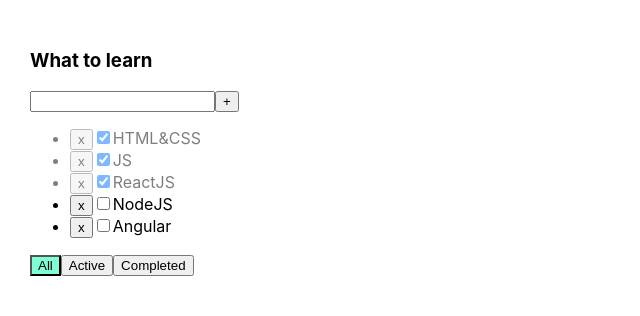
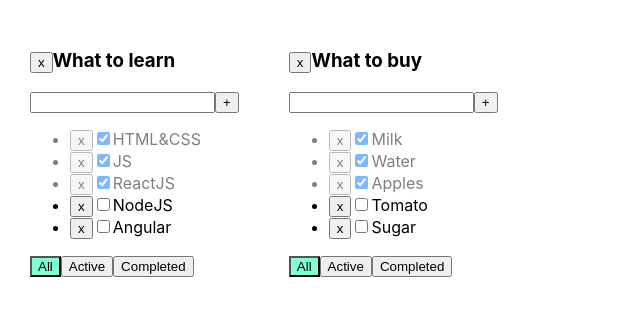
Before and after one commit to IvanShirykhalov/Todolist, a React (Create React App) app: page / in a window 1280 px wide. Shown: the top 316 px of the page, without its empty margins (0-640 px from the left). Built offline with nearby package versions, Linux system fonts and the light colour scheme.

Commit message:
todolists[]

```diff
--- a/src/App.tsx
+++ b/src/App.tsx
@@ -3,55 +3,105 @@
 import {TaskPropsType, Todolist} from "./Todolist";
 import {v1} from "uuid";
 
+
+export type TodolistType = {
+    id: string
+    title: string
+    filter: FilterValueType
+}
 export type FilterValueType = 'all' | 'active' | 'completed'
 
 function App() {
-    const [tasks, setTasks] = useState<TaskPropsType[]>([
-        {id: v1(), title: "HTML&CSS", isDone: true},
-        {id: v1(), title: "JS", isDone: true},
-        {id: v1(), title: "ReactJS", isDone: true},
-        {id: v1(), title: "NodeJS", isDone: false},
-        {id: v1(), title: "Angular", isDone: false},
+
+    const todolistId_1 = v1()
+    const todolistId_2 = v1()
+
+    const [todolists, setTodolists] = useState<TodolistType[]>([
+        {id: todolistId_1, title: 'What to learn', filter: 'all'},
+        {id: todolistId_2, title: 'What to buy', filter: 'all'},
     ])
 
-    const [filter, setFilter] = useState<FilterValueType>('all')
+    const [tasks, setTasks] = useState/*<TaskPropsType[]>*/({
+        [todolistId_1]: [
+            {id: v1(), title: "HTML&CSS", isDone: true},
+            {id: v1(), title: "JS", isDone: true},
+            {id: v1(), title: "ReactJS", isDone: true},
+            {id: v1(), title: "NodeJS", isDone: false},
+            {id: v1(), title: "Angular", isDone: false},
+        ],
+        [todolistId_2]: [
+            {id: v1(), title: "Milk", isDone: true},
+            {id: v1(), title: "Water", isDone: true},
+            {id: v1(), title: "Apples", isDone: true},
+            {id: v1(), title: "Tomato", isDone: false},
+            {id: v1(), title: "Sugar", isDone: false},
+        ],
 
-    let tasksForTodolist = tasks
+    })
 
-    if (filter === 'active') {
-        tasksForTodolist = tasks.filter(t => !t.isDone)
 
+    const changeFilter = (filter: FilterValueType, todolistId: string) => {
+        let todolist = todolists.find(tl => tl.id === todolistId)
+        if (todolist) {
+            todolist.filter = filter
+            setTodolists([...todolists])
+        }
     }
-    if (filter === 'completed') {
-        tasksForTodolist = tasks.filter(t => t.isDone)
 
+    const removeTodolist = (todolistId: string) => {
+        setTodolists(todolists.filter(tl => tl.id !== todolistId))
+        delete tasks[todolistId]
+        setTasks({...tasks})
     }
 
 
-    const changeFilter = (value: FilterValueType) => {
-        setFilter(value)
-    }
-
-    const changeStatus = (id: string, isDone: boolean) => {
-        let task = tasks.find(t => t.id === id)
+    //task
+    const changeTaskStatus = (id: string, todolistId: string, isDone: boolean) => {
+        let todolistTasks = tasks[todolistId]
+        let task = todolistTasks.find(t => t.id === id)
         if (task) {
             task.isDone = isDone
         }
-        setTasks([...tasks])
+        setTasks({...tasks})
     }
-
-    const removeTask = (id: string) => {
-        setTasks(tasks.filter(t => t.id !== id))
+    const removeTask = (id: string, todolistId: string) => {
+        let todolistTasks = tasks[todolistId]
+        tasks[todolistId] = todolistTasks.filter(t => t.id !== id)
+        setTasks({...tasks})
     }
-
-    const addTask = (title: string) => {
-        setTasks([{id: v1(), title, isDone: false}, ...tasks])
+    const addTask = (title: string, todolistId: string) => {
+        let todolistTasks = tasks[todolistId]
+        tasks[todolistId] = [{id: v1(), title, isDone: false}, ...todolistTasks]
+        setTasks({...tasks})
     }
 
     return (
         <div className="App">
-            <Todolist title={'What to learn'} tasks={tasksForTodolist} removeTask={removeTask}
-                      changeFilter={changeFilter} addTask={addTask} changeStatus={changeStatus} filter={filter}/>
+            {todolists.map(tl => {
+
+                let allTodolistTasks = tasks[tl.id]
+                let taskForTodolist = allTodolistTasks
+
+                if (tl.filter === 'active') {
+                    taskForTodolist = allTodolistTasks.filter(t => !t.isDone)
+
+                }
+                if (tl.filter === 'completed') {
+                    taskForTodolist = allTodolistTasks.filter(t => t.isDone)
+
+                }
+                return <Todolist key={tl.id}
+                                 id={tl.id}
+                                 title={tl.title}
+                                 tasks={taskForTodolist}
+                                 removeTask={removeTask}
+                                 changeFilter={changeFilter}
+                                 removeTodolist={removeTodolist}
+                                 addTask={addTask}
+                                 changeStatus={changeTaskStatus}
+                                 filter={tl.filter}/>
+            })}
+
         </div>
     );
 }
--- a/src/Todolist.tsx
+++ b/src/Todolist.tsx
@@ -10,11 +10,13 @@
 
 type TodolistPropsType = {
     title: string
+    id: string
     tasks: TaskPropsType[]
-    removeTask: (id: string) => void
-    changeFilter: (filter: FilterValueType) => void
-    addTask: (title: string) => void
-    changeStatus: (id: string, isDone: boolean) => void
+    removeTask: (id: string, todolistId: string) => void
+    changeFilter: (filter: FilterValueType, todolistId: string) => void
+    addTask: (title: string, todolistId: string) => void
+    changeStatus: (id: string, todolistId: string, isDone: boolean) => void
+    removeTodolist: (id: string) => void
     filter: FilterValueType
 }
 
@@ -25,7 +27,7 @@
 
     const addTask = () => {
         if (title.trim() !== '') {
-            props.addTask(title.trim())
+            props.addTask(title.trim(), props.id)
             setTitle('')
         } else {
             setError('Title is required!')
@@ -44,10 +46,14 @@
             return addTask()
         }
     }
+    const removeTodolist = () => props.removeTodolist(props.id)
 
     return (
         <div>
-            <h3>{props.title}</h3>
+            <h3>
+                <button onClick={removeTodolist}>x</button>
+                {props.title}
+            </h3>
             <div>
                 <input
                     value={title}
@@ -61,8 +67,8 @@
             <ul>
                 {props.tasks.map(t => {
 
-                    const onClickHandler = () => props.removeTask(t.id)
-                    const onChangeHandler = (e: ChangeEvent<HTMLInputElement>) => props.changeStatus(t.id, e.currentTarget.checked)
+                    const onClickHandler = () => props.removeTask(t.id, props.id)
+                    const onChangeHandler = (e: ChangeEvent<HTMLInputElement>) => props.changeStatus(t.id, props.id, e.currentTarget.checked)
 
                     return (<li key={t.id} className={t.isDone ? 'is-done' : ''}>
                         <button onClick={onClickHandler}>x</button>
@@ -73,17 +79,17 @@
             </ul>
             <div>
                 <button onClick={() => {
-                    props.changeFilter("all")
+                    props.changeFilter("all", props.id)
                 }}
                         className={props.filter === 'all' ? 'active-filter' : ''}>All
                 </button>
                 <button onClick={() => {
-                    props.changeFilter("active")
+                    props.changeFilter("active", props.id)
                 }}
                         className={props.filter === 'active' ? 'active-filter' : ''}>Active
                 </button>
                 <button onClick={() => {
-                    props.changeFilter("completed")
+                    props.changeFilter("completed", props.id)
                 }}
                         className={props.filter === 'completed' ? 'active-filter' : ''}>Completed
                 </button>
```
